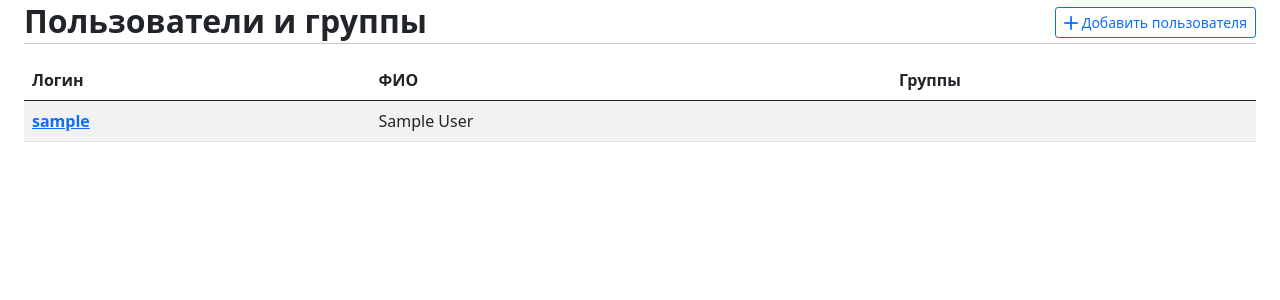
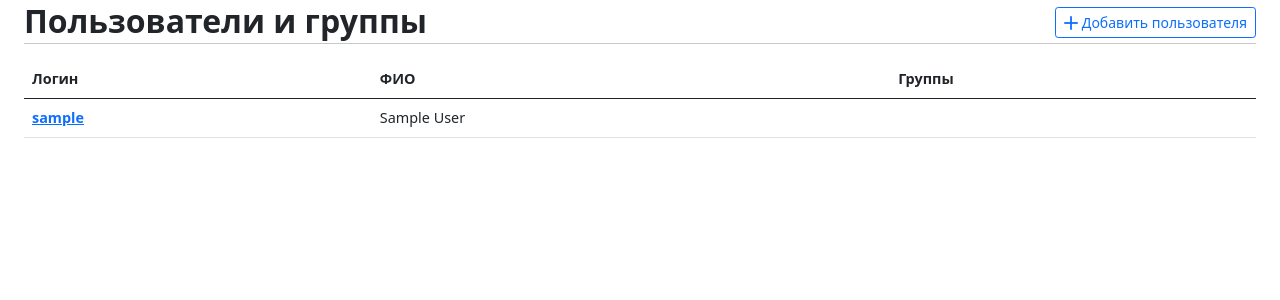
Before and after one commit to kwaket/bphg_orgs, a Django app: page /users/ in a window 1280 px wide. Shown: the part 130-430 px from the top of the page. Run offline with Django 3.2, Linux system fonts and the light colour scheme; the visitor is signed in with stand-in values (Sample User, id 1); data comes from the database, SQL or seed files in the repository; some libraries are stand-ins or nearby versions.

Commit message:
edit table styles

```diff
--- a/organizations/templates/organizations/employee_list.html
+++ b/organizations/templates/organizations/employee_list.html
@@ -38,7 +38,7 @@
 </p>
 {% else %}
 
-<table class="table">
+<table class="table table-md">
   <thead>
     <tr>
       <th scope="col">ФИО</th>
--- a/static/main/styles/main.css
+++ b/static/main/styles/main.css
@@ -166,3 +166,7 @@ footer small:first-child {
         top: .3em;
     }
 }
+
+.table {
+    font-size: .9em;
+}
--- a/users/templates/users/user_list.html
+++ b/users/templates/users/user_list.html
@@ -35,7 +35,7 @@
 </p>
 {% else %}
 
-<table class="table table-striped">
+<table class="table table-md">
   <thead>
     <tr>
       <th scope="col">Логин</th>
```
